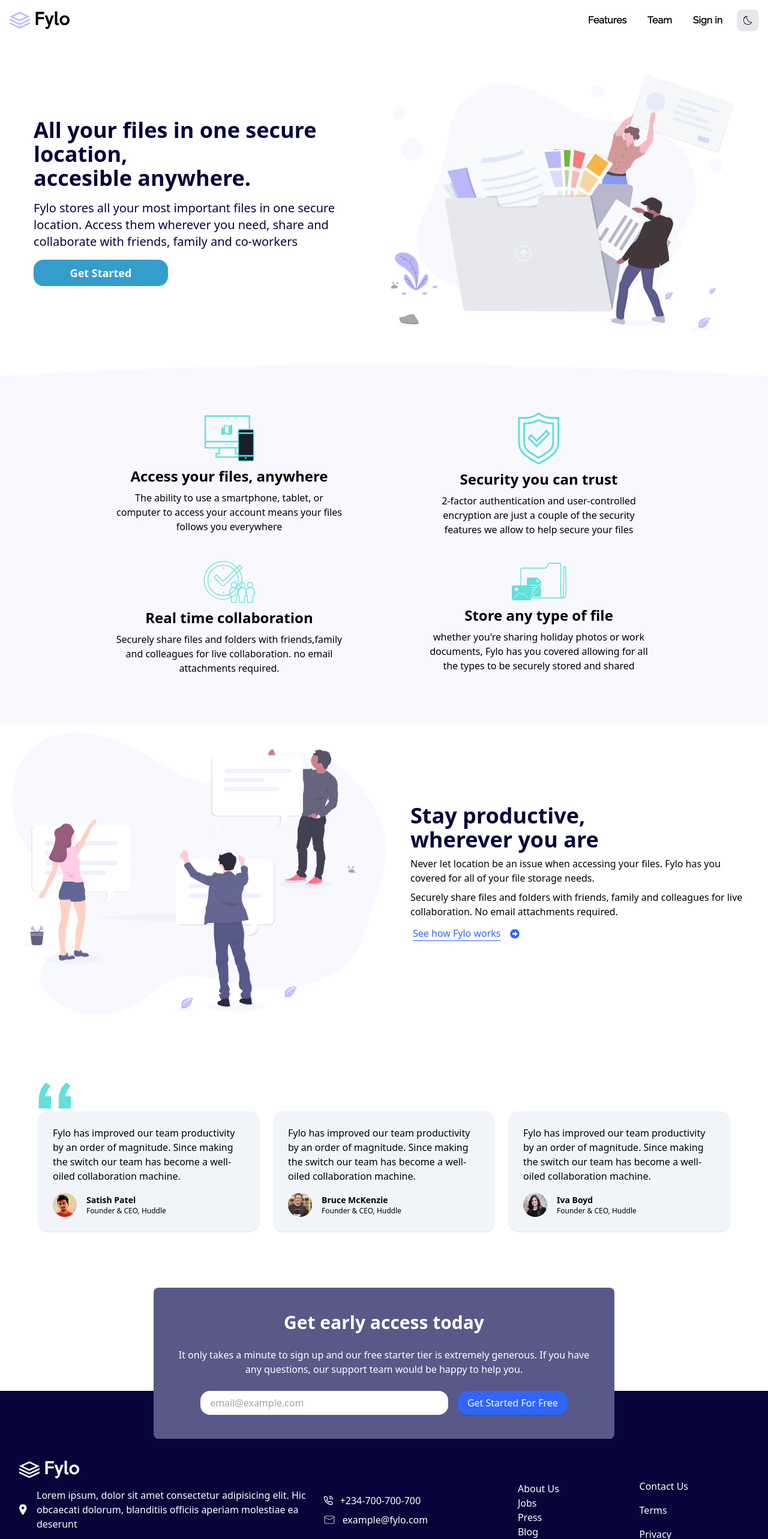
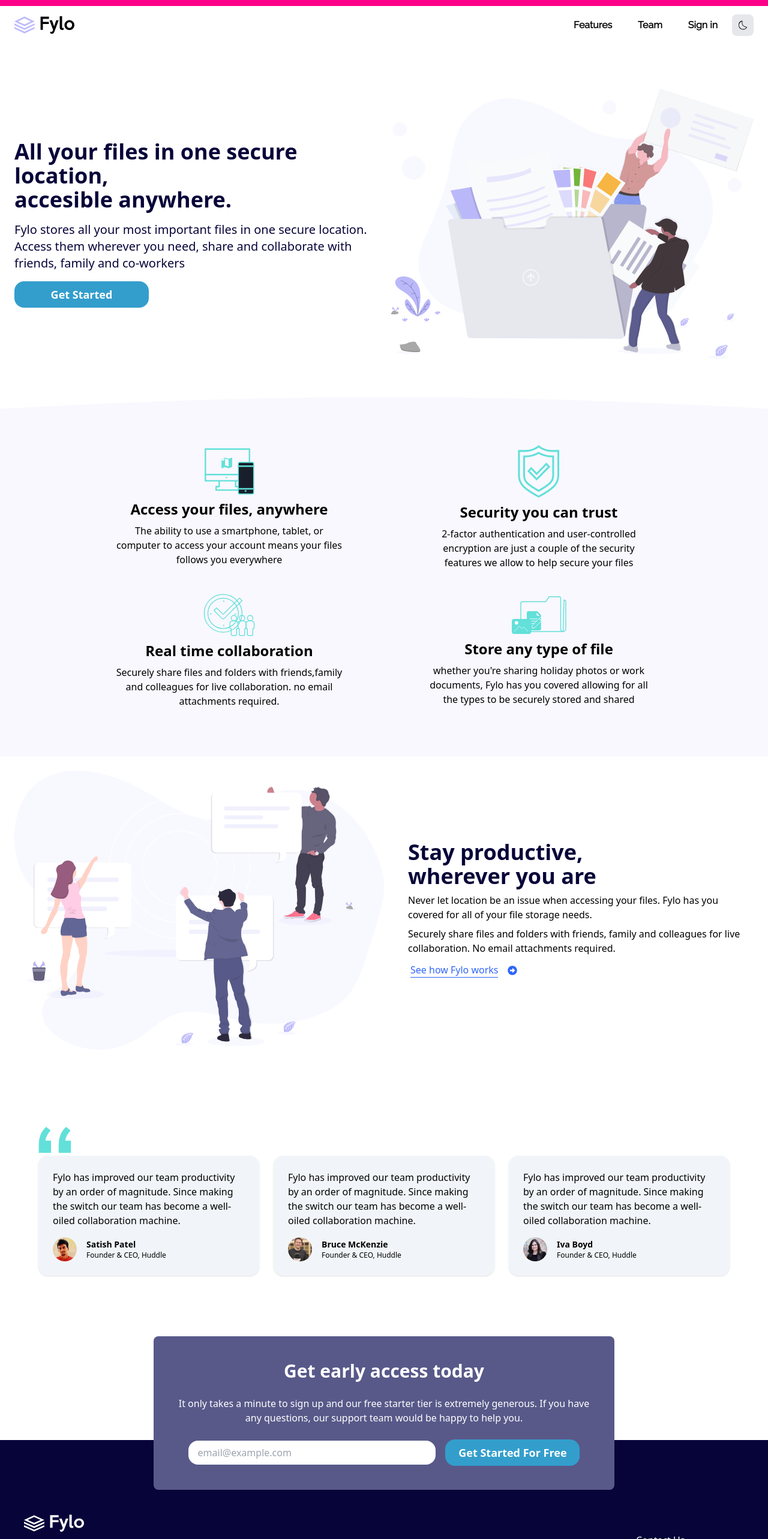
Before and after one commit to abeeebdon/fyloLanding, a React (Vite) app: page / in a window 1280 px wide. Shown: the top 2566 px of the page at 60% size. Built offline with nearby package versions, Linux system fonts and the light colour scheme.

Commit message:
added animation

```diff
--- /dev/null
+++ b/src/Ads.tsx
@@ -0,0 +1,15 @@
+import { Dispatch, SetStateAction } from "react";
+import { FaTimes } from "react-icons/fa";
+
+const Ads = ({ setPop }: { setPop: Dispatch<SetStateAction<boolean>> }) => {
+  return (
+    <section className="fixed flex items-center justify-center inset-0 bg-black/80">
+      <div className="w-full max-w-lg bg-white">
+        <FaTimes onClick={() => setPop(false)} />
+        <p>Add</p>
+      </div>
+    </section>
+  );
+};
+
+export default Ads;
--- a/src/App.tsx
+++ b/src/App.tsx
@@ -1,4 +1,6 @@
 import { useEffect, useState } from "react";
+import { motion, useScroll } from "motion/react";
+
 import {
   FaArrowAltCircleRight,
   FaFacebookF,
@@ -10,11 +12,14 @@
 import Header from "./Header";
 import { CiMail } from "react-icons/ci";
 import { FiPhoneCall } from "react-icons/fi";
+import Ads from "./Ads";
 
 function App() {
+  const [pop, setPop] = useState(false);
   const [darkMode, setDarkMode] = useState(
     () => localStorage.getItem("theme") === "dark"
   );
+  const { scrollYProgress } = useScroll();
 
   useEffect(() => {
     if (darkMode) {
@@ -25,12 +30,31 @@
       localStorage.setItem("theme", "light");
     }
   }, [darkMode]);
+  const handleSubmit = (e: any) => {
+    e.preventDefault();
+    setPop(true);
+  };
   return (
+    <>
+      <motion.div
+        id="scroll-indicator"
+        style={{
+          scaleX: scrollYProgress,
+          position: "fixed",
+          zIndex: 50,
+          top: 0,
+          left: 0,
+          right: 0,
+          height: 10,
+          originX: 0,
+          backgroundColor: "#ff0088",
+        }}
+      />
       <main className=" dark:bg-background-main text-black dark:text-white min-h-screen">
         {/* Header  */}
         <Header setDarkMode={setDarkMode} darkMode={darkMode} />
         {/* Hero section  */}
-      <Hero darkMode={darkMode} />
+        <Hero darkMode={darkMode} setPop={setPop} />
 
         {/* Access with curve  */}
         <div
@@ -43,7 +67,14 @@
           <section className="mx-auto max-w-5xl py-[80px] px-4 gap-10 grid grid-cols-1 sm:grid-cols-2 place-items-center ">
             {data.seg1.map((item, i) => {
               return (
-              <div className="text-center max-w-sm space-y-2" key={i}>
+                <motion.div
+                  initial={{ opacity: 0, x: i % 2 === 0 ? 100 : -100 }} // Even slides from right, Odd from left
+                  whileInView={{ opacity: 1, x: 0 }}
+                  transition={{ duration: 0.6, ease: "easeOut" }}
+                  viewport={{ once: true }}
+                  className="text-center max-w-sm space-y-2"
+                  key={i}
+                >
                   <div className="text-center w-fit mx-auto">
                     <img src={`/images/${item.img}.svg`} />
                   </div>
@@ -51,14 +82,25 @@
                     <h3 className="text-2xl font-bold">{item.heading}</h3>
                   </div>
                   <p className="text-black dark:text-white">{item.paragraph}</p>
-              </div>
+                </motion.div>
               );
             })}
           </section>
         </div>
         <article className="dark:bg-gradient-to-b from-[#1d2029] to-background-main">
-        <section className="container mb-20 flex flex-col md:flex-row gap-10 md:justify-center md:items-center ">
-          <div className="basis-[50%] ">
+          <section className="container mb-20 md:flex space-y-6 md:space-y-0  gap-10 md:justify-center md:items-center ">
+            <motion.div
+              whileInView={{
+                y: [-20, 0, -20],
+              }}
+              transition={{
+                repeat: Infinity,
+                repeatType: "reverse",
+                duration: 0.7,
+                ease: "easeInOut",
+              }}
+              className="md:basis-[50%] flex justify-center mx-auto"
+            >
               <img
                 src={
                   darkMode
@@ -67,22 +109,23 @@
                 }
                 alt="image"
               />
-          </div>
+            </motion.div>
 
-          <div className="basis-1/2 max-w-xl text-center sm:text-left">
+            <div className="md:basis-1/2 max-w-xl mx-auto text-center md:text-left ">
               <h3 className="font-bold text-4xl text-dblue dark:text-white">
                 Stay productive,
                 <br /> wherever you are
               </h3>
               <p className="my-2">
-              Never let location be an issue when accessing your files. Fylo has
-              you covered for all of your file storage needs.
+                Never let location be an issue when accessing your files. Fylo
+                has you covered for all of your file storage needs.
               </p>
               <p className="">
                 Securely share files and folders with friends, family and
-              colleagues for live collaboration. No email attachments required.
+                colleagues for live collaboration. No email attachments
+                required.
               </p>
-            <div className="mt-2 w-full  justify-center sm:justify-start  p-1 flex items-center gap-4">
+              <div className="mt-2 w-full  justify-center md:justify-start  p-1 flex items-center gap-4">
                 <p className="border-b border-brightBlue text-brightBlue">
                   See how Fylo works
                 </p>
@@ -99,8 +142,17 @@
                 {data.comments.map((item, i) => {
                   const { name, details, comment, img } = item;
                   return (
-                  <div
-                    className="max-w-sm  mx-auto shadow p-6 bg-slate-100  dark:bg-background-testimonials rounded-2xl"
+                    <motion.div
+                      whileHover={{
+                        scale: 1.05,
+                        fontSize: "17px",
+                        boxShadow: "0px 10px 20px rgba(0, 0, 0, 0.15)",
+                      }}
+                      transition={{
+                        duration: 0.4,
+                        ease: "linear",
+                      }}
+                      className="max-w-md mx-auto shadow p-6 bg-slate-100  dark:bg-background-testimonials rounded-2xl"
                       key={i}
                     >
                       <p>{comment}</p>
@@ -116,7 +168,7 @@
                           <p className="text-xs"> {details}</p>
                         </div>
                       </div>
-                  </div>
+                    </motion.div>
                   );
                 })}
               </section>
@@ -131,22 +183,31 @@
                 <h3 className="text-3xl font-bold">Get early access today</h3>
                 <p className="text-base my-6">
                   It only takes a minute to sign up and our free starter tier is
-                extremely generous. If you have any questions, our support team
-                would be happy to help you.
+                  extremely generous. If you have any questions, our support
+                  team would be happy to help you.
                 </p>
               </div>
-            <form className="sm:flex-row flex-col flex gap-4 items-center justify-center">
+              <form
+                className="sm:flex-row flex-col flex gap-4 items-center justify-center"
+                onSubmit={handleSubmit}
+              >
                 <input
                   type="email"
                   placeholder="email@example.com"
                   className="w-full border-none outline-none rounded-2xl px-4 py-2 text-black basis-[60%]"
                 />
-              <button
+                <motion.button
                   type="submit"
-                className="bg-brightBlue  px-4 py-2 shadow rounded-2xl"
+                  whileHover={{
+                    background:
+                      "linear-gradient(120deg, rgb(101,240,255), #339ecc)",
+                    color: "#FFF",
+                  }}
+                  transition={{ duration: 0.3, ease: "easeInOut" }}
+                  className="px-4 py-2 text-white  bg-[#339ecc] text-lg  rounded-2xl w-full max-w-56  font-bold"
                 >
                   Get Started For Free
-              </button>
+                </motion.button>
               </form>
             </section>
           </div>
@@ -163,9 +224,9 @@
                 <div className="mt-4 base-flex">
                   <img src="/images/icon-location.svg" alt="location" />
                   <p>
-                  Lorem ipsum, dolor sit amet consectetur adipisicing elit. Hic
-                  obcaecati dolorum, blanditiis officiis aperiam molestiae ea
-                  deserunt
+                    Lorem ipsum, dolor sit amet consectetur adipisicing elit.
+                    Hic obcaecati dolorum, blanditiis officiis aperiam molestiae
+                    ea deserunt
                   </p>
                 </div>
 
@@ -215,7 +276,9 @@
             </div>
           </footer>
         </article>
+        {pop && <Ads setPop={setPop} />}
       </main>
+    </>
   );
 }
 
--- a/src/Header.tsx
+++ b/src/Header.tsx
@@ -20,14 +20,17 @@
         // Team
         // The menu should be hidden on large screens
       }
-      <div className="xs:basis-[70%] lg:basis-[30%] flex items-center gap-6 justify-end text-black dark:text-lightGray ">
+      <div className="xs:basis-[70%] lg:basis-[40%] flex items-center gap-6 justify-end text-black dark:text-lightGray ">
         <div
           className="
-             max-w-56 [&_p]:font-semibold hidden sm:base-flex basis-[60%] "
+             max-w-60 [&_p]:font-semibold hidden sm:base-flex basis-[60%] "
         >
           {nav.map((n, i) => {
             return (
-              <p className="hover:text-white cursor-pointer" key={i}>
+              <p
+                className="dark:hover:text-white hover:text-slate-600 cursor-pointer"
+                key={i}
+              >
                 {n}
               </p>
             );
@@ -51,7 +54,7 @@
         </button>
       </div>
       {showMenu && (
-        <article className="sm:hidden fixed p-4 top-0 right-0 bottom-0  w-[90%] bg-white dark:bg-[#181f2a] dark:text-white">
+        <article className="sm:hidden  fixed p-4 top-0 right-0 bottom-0  w-[90%] bg-white dark:bg-[#181f2a] dark:text-white">
           <div
             className="w-fit hover:text-white"
             onClick={() => setShowMenu(!showMenu)}
--- a/src/Hero.tsx
+++ b/src/Hero.tsx
@@ -1,6 +1,8 @@
-const Hero = ({ darkMode }: { darkMode: boolean }) => {
+import { HeroProps } from "./global";
+import { motion } from "motion/react";
+const Hero = ({ darkMode, setPop }: HeroProps) => {
   return (
-    <section className="max-w-[1200px] sm:p-4 p-6 my-10 mx-auto flex flex-col gap-10 sm:flex-row-reverse sm:base-flex">
+    <section className="max-w-[1400px] p-6  my-10 mx-auto flex flex-col gap-10 md:flex-row-reverse md:base-flex">
       {/* Illustration */}
       <div className="basis-1/2">
         <img
@@ -12,8 +14,8 @@
           alt="illustration"
         />
       </div>
-      <article className="basis-1/2">
-        <div className="section-one-text sm:text-left text-center">
+      <article className="md:basis-1/2">
+        <div className="section-one-text md:text-left text-center">
           <h3 className="font-bold text-4xl sm:text-4xl dark:text-white text-dblue">
             All your files in one secure location,
             <br /> accesible anywhere.
@@ -24,10 +26,18 @@
             family and co-workers
           </p>
         </div>
-        <div className="w-full flex sm:justify-start justify-center items-center">
-          <button className="px-4 py-2 text-white  bg-[#339ecc] text-lg hover:bg-[rgb(101,226,237)] rounded-2xl w-full max-w-56  font-bold">
+        <div className="w-full flex md:justify-start justify-center items-center">
+          <motion.button
+            onClick={() => setPop(true)}
+            whileHover={{
+              background: "linear-gradient(120deg, rgb(101,226,255), #339ecc)",
+              color: "#FFF",
+            }}
+            transition={{ duration: 0.3, ease: "easeInOut" }}
+            className="px-4 py-2 text-white  bg-[#339ecc] text-lg  rounded-2xl w-full max-w-56  font-bold"
+          >
             Get Started
-          </button>
+          </motion.button>
         </div>
       </article>
     </section>
--- a/src/global.d.ts
+++ b/src/global.d.ts
@@ -1 +1,8 @@
-declare module '@fontsource/raleway'
+import { Dispatch, SetStateAction } from "react";
+
+declare module "@fontsource/raleway";
+
+export interface HeroProps {
+  darkMode: boolean;
+  setPop: Dispatch<SetStateAction<boolean>>;
+}
--- a/src/index.css
+++ b/src/index.css
@@ -10,6 +10,6 @@
   }
 
   .container {
-    @apply w-full max-w-[1440px] mx-auto p-4;
+    @apply w-full max-w-[1440px] mx-auto p-6;
   }
 }
```
Also changed, not shown: 1 other file (tests, documents, lock files or other folders). Lines whose indentation alone changed are shown as unchanged.
